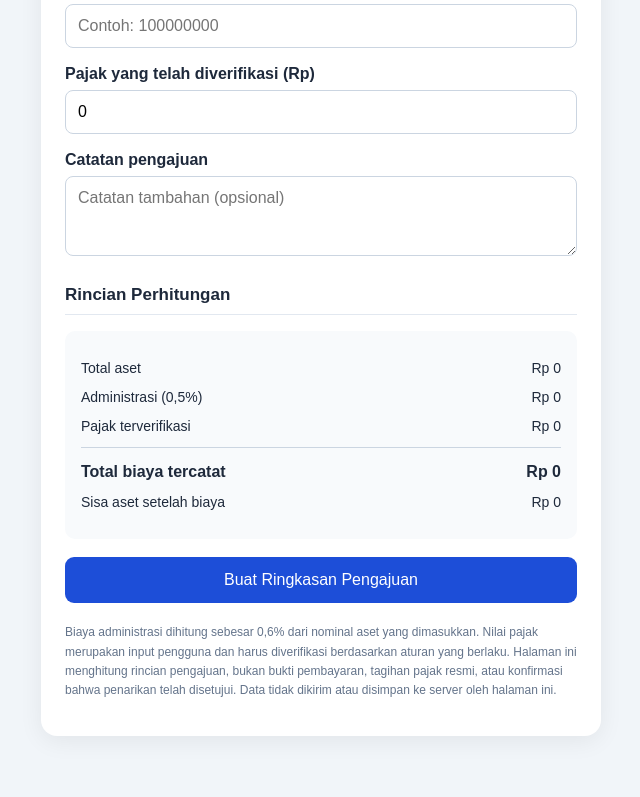
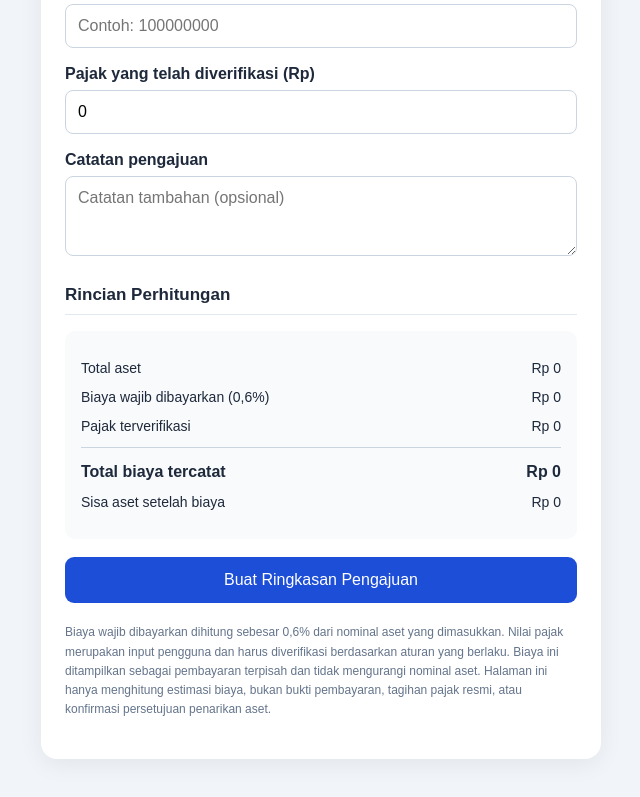
Before and after one commit to CiptoSuhapdi/Formulir-data, a plain HTML site: page index.html in a window 1280 px wide. Shown: the part 642-1439 px from the top of the page, without its empty margins (319-959 px from the left). Before the commit the page ends 1418 px from the top, so only its background shows below. Drawn offline with Linux system fonts and the light colour scheme.

Commit message:
Change 'Administrasi' to 'Biaya wajib dibayarkan'
Updated terminology for clarity and accuracy regarding fees and calculations.

```diff
--- a/index.html
+++ b/index.html
@@ -179,7 +179,7 @@
         </div>
 
         <div class="line">
-          <span>Administrasi (0,5%)</span>
+          <span>Biaya wajib dibayarkan (0,6%)</span>
           <span id="tampilAdmin">Rp0</span>
         </div>
 
@@ -215,13 +215,14 @@
     </section>
 
     <p class="note">
-      Biaya administrasi dihitung sebesar 0,6% dari nominal aset
-      yang dimasukkan. Nilai pajak merupakan input pengguna dan
-      harus diverifikasi berdasarkan aturan yang berlaku.
-      Halaman ini menghitung rincian pengajuan, bukan bukti
-      pembayaran, tagihan pajak resmi, atau konfirmasi bahwa
-      penarikan telah disetujui. Data tidak dikirim atau disimpan
-      ke server oleh halaman ini.
+      Biaya wajib dibayarkan dihitung sebesar 0,6% dari nominal aset
+  yang dimasukkan. Nilai pajak merupakan input pengguna dan
+  harus diverifikasi berdasarkan aturan yang berlaku.
+  Biaya ini ditampilkan sebagai pembayaran terpisah dan
+  tidak mengurangi nominal aset. Halaman ini hanya menghitung
+  estimasi biaya, bukan bukti pembayaran, tagihan pajak resmi,
+  atau konfirmasi persetujuan penarikan aset.
+      </p>
     </p>
   </main>
 
@@ -240,10 +241,14 @@
       const aset = Number(document.getElementById("nominal").value) || 0;
       const pajak = Number(document.getElementById("pajak").value) || 0;
 
-      // Rumus administrasi: 0,6% x nominal aset
-      const admin = Math.round(aset * 0.006);
-      const total = admin + pajak;
-      const sisa = aset - total;
+      // Biaya wajib dibayarkan sebesar 0,6% dari nominal aset
+const admin = Math.round(aset * 0.006);
+
+// Total pembayaran termasuk pajak yang diinput
+const total = admin + pajak;
+
+// Biaya dibayar terpisah, bukan dipotong dari aset
+const sisa = aset;
 
       document.getElementById("tampilAset").textContent = rupiah(aset);
       document.getElementById("tampilAdmin").textContent = rupiah(admin);
@@ -283,7 +288,7 @@
         ["Jenis aset", jenis],
         ["Nomor referensi", referensi],
         ["Nominal aset", rupiah(data.aset)],
-        ["Administrasi 0,5%", rupiah(data.admin)],
+        ["Biaya wajib dibayarkan (0,6%)", rupiah(data.admin)],,
         ["Pajak terverifikasi", rupiah(data.pajak)],
         ["Total biaya tercatat", rupiah(data.total)],
         ["Sisa aset setelah biaya", rupiah(data.sisa)],
```
